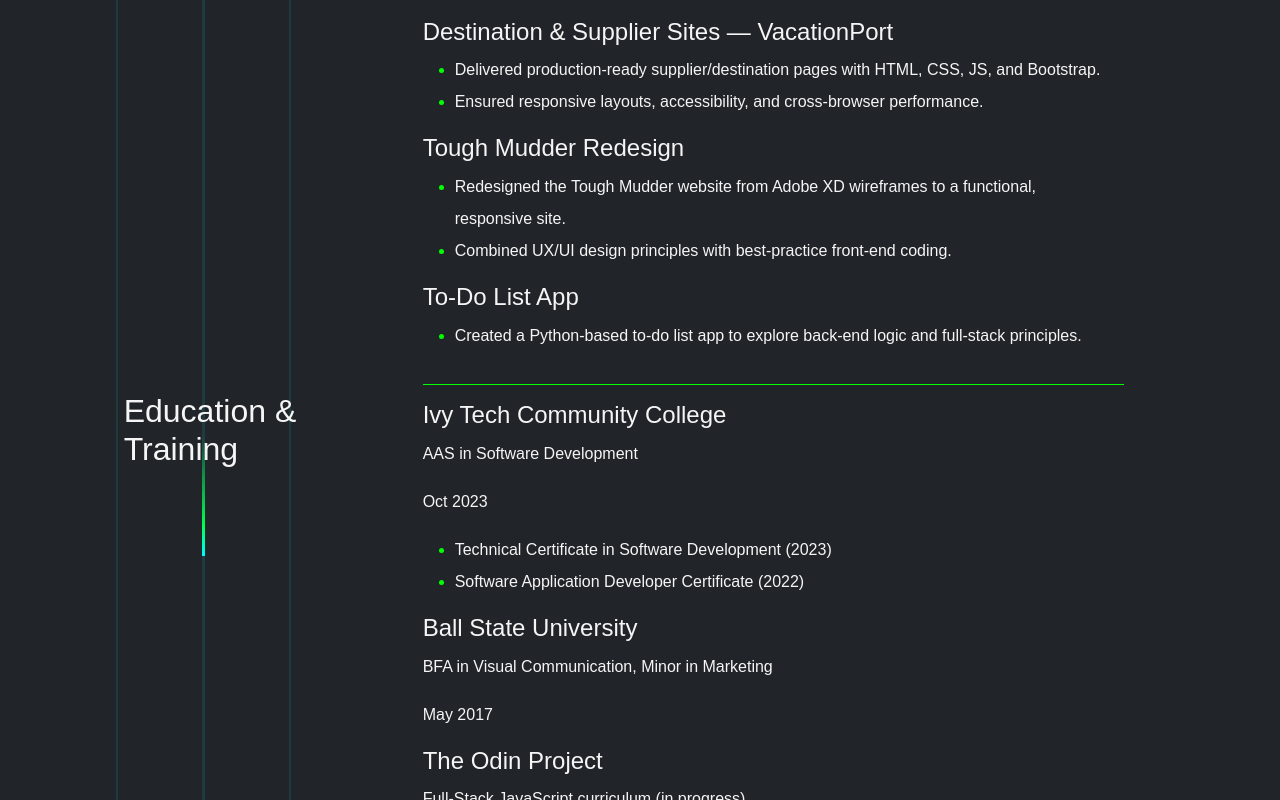
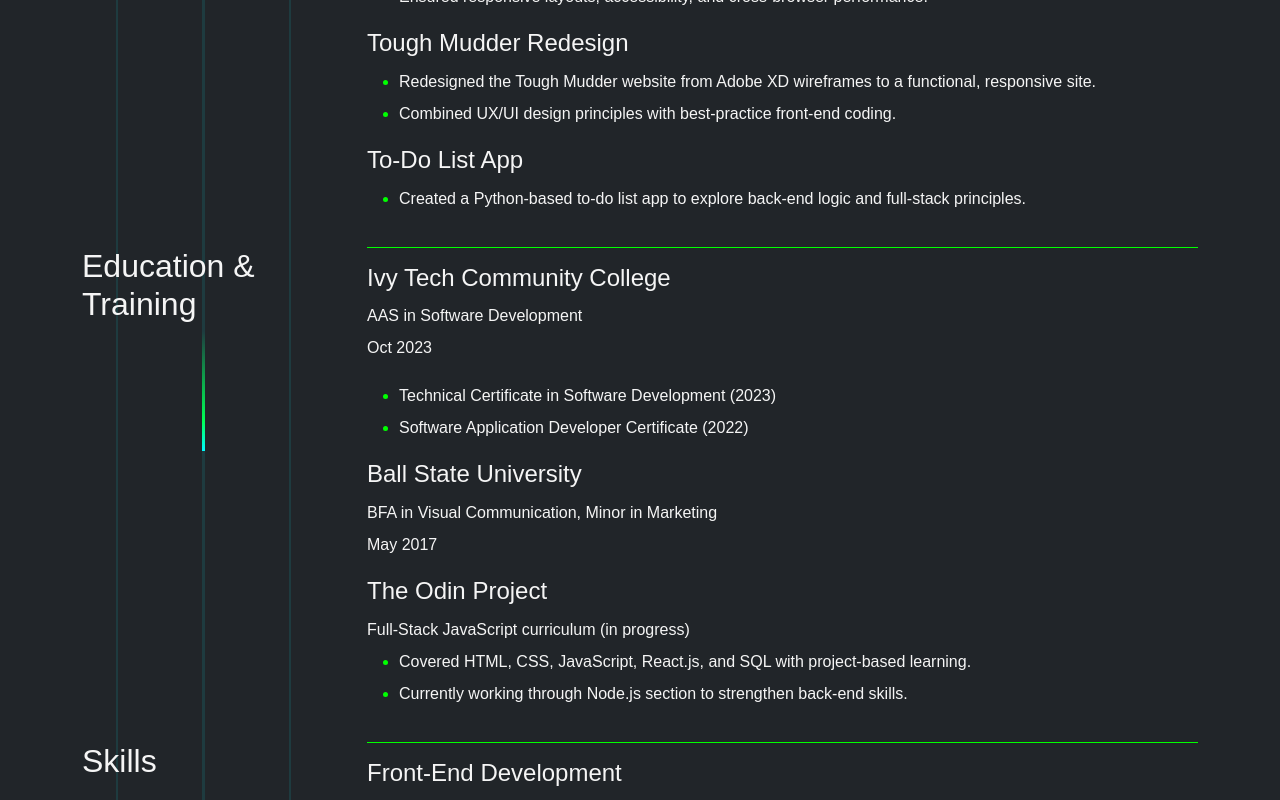
Before and after one commit to Bateeters/BrianTeetersPortfolio, a React (Vite) app in the folder portfolio/: page /about in a window 1280 px wide. Shown: the part 1432-2232 px from the top of the page. Built offline with nearby package versions, Linux system fonts and the light colour scheme.

Commit message:
adjusted structure of about page

```diff
--- a/portfolio/src/components/Bio.jsx
+++ b/portfolio/src/components/Bio.jsx
@@ -3,13 +3,13 @@
 
 function Bio() {
     return (
-        <div style={{textWrap: "pretty", lineHeight: "2em"}}>
-            <div className='row justify-content-md-center justify-content-end me-sm-5 align-items-start align-content-bottom'>
-                <div className='col-md-3 col-sm-8 col-10 p-md-4 pt-md-0 ms-md-3 resume-title' style={{top: "85px"}}>
+        <div style={{textWrap: "pretty", lineHeight: "2em"}} className='container'>
+            <div className='row justify-content-end align-items-start'>
+                <div className='resume-title col-md-3 col-sm-10 col-9 pt-3' style={{top: "85px"}}>
                     <h2>About Me</h2>
                     <img src="https://as1.ftcdn.net/v2/jpg/02/85/73/78/1000_F_285737865_FVbkYfyDTEUTcMHs1YgeR8ZfC8PwyFP3.jpg" alt="Brian Teeters" style={{backgroundColor: "pink", borderRadius: "20px", width: "100%"}}/>
                 </div>
-                <p className='col-md-7 col-sm-8 col-10 pt-md-0 pb-md-0 pt-3 pb-4'>
+                <p className='col-md-9 col-sm-10 col-9 pt-md-5 mt-md-2 pt-3'>
                     Front-End Developer with a foundation in full-stack development and a
                     background in UX/UI design and marketing. Experienced in building responsive,
                     accessible, and user-focused web applications using modern front-end
--- a/portfolio/src/components/Hero.jsx
+++ b/portfolio/src/components/Hero.jsx
@@ -2,9 +2,8 @@
 
 function Hero() {
     return (
-        <div className="hero container">
-            <div className="row d-flex justify-content-center align-items-center h-100">
-                <div className="col-12 p-0">
+        <div className="row justify-content-end me-md-0 me-sm-5 align-items-center h-100">
+            <div className="col-md-9 col-10 p-0">
                 <p>Seamless digital design from concept to code.</p>
                 <h1>I'm Brian Teeters</h1>
                 <h2>Front-End Developer</h2>
@@ -17,7 +16,6 @@
                 </div>
             </div>
         </div>
-        </div>
     )
 }
 
--- a/portfolio/src/components/ResumeSection.jsx
+++ b/portfolio/src/components/ResumeSection.jsx
@@ -2,9 +2,9 @@
 
 function ResumeSection({ section }) {
     return (
-        <div className="resume-section row justify-content-md-center justify-content-end me-sm-5 align-items-start">
-            <h2 className="col-md-3 col-sm-8 col-10 p-md-4 ms-md-3 resume-title">{section.section}</h2>
-            <div className="col-md-7 col-sm-8 col-10 pb-md-0 pb-5">
+        <div className="resume-section row justify-content-end align-items-start">
+            <h2 className="resume-title col-md-3 col-sm-10 col-9 pt-3">{section.section}</h2>
+            <div className="col-md-9 col-sm-10 col-9">
                 <hr/>
                 {/* Case 1: Experience / Projects / Education */}
                 {section.items && section.items.map((item, i) => (
@@ -15,7 +15,7 @@
                             {item.company && ` — ${item.company}`}
                             {item.institution && ` ${item.institution}`}
                         </h4>
-                        {item.degree && <p className="degree">{item.degree}</p>}
+                        {item.degree && <p className="degree mb-0">{item.degree}</p>}
                         {item.date && <p className="date">{item.date}</p>}
 
                         {/* Bullets */}
--- a/portfolio/src/components/Stats.jsx
+++ b/portfolio/src/components/Stats.jsx
@@ -2,8 +2,9 @@
 
 function Stats() {
     return (
-        <div className="container">
         <div className="row justify-content-center">
+            <div className="col-md-9 col-sm-10">
+                <div className="row">
                     <div className="col-3 p-0 stat-card-container d-flex align-items-end">
                         <div className="card stat-card-start w-100">
                             <div className="stat-card-body text-center">
@@ -38,6 +39,7 @@
                     </div>
                 </div>
             </div>
+        </div>
     )
 }
 
--- a/portfolio/src/css/index.css
+++ b/portfolio/src/css/index.css
@@ -136,11 +136,11 @@
   background-color: var(--bg-light);
 
   & .line {
-    background: rgba(255, 0, 89, 0.17);
+    background: rgba(254, 167, 199, 0.268);
   }
 
   & .line::after {
-      background: linear-gradient(to bottom, rgba(204, 0, 255, 0) 0%, salmon 75%, orchid 100%);
+      background: linear-gradient(to bottom, rgba(204, 0, 255, 0) 0%, salmon 75%, rgb(208, 0, 255) 100%);
   }
 
   & nav {
--- a/portfolio/src/pages/About.jsx
+++ b/portfolio/src/pages/About.jsx
@@ -9,9 +9,9 @@
             <header>
                 <Nav />
             </header>
-            <main style={{marginTop: "100px"}}>
+            <div style={{marginTop: "100px"}}>
                 <Bio />
-            </main>
+            </div>
 
             <footer>
                 <Footer />
--- a/portfolio/src/pages/Home.jsx
+++ b/portfolio/src/pages/Home.jsx
@@ -11,23 +11,23 @@
             <header>
                 <Nav />
             </header>
-            <main>
-                <section id="hero" aria-label="Introduction">
+            <div style={{textWrap: "pretty"}}>
+                <section id="hero" className='hero container' aria-label="Introduction">
                     <Hero />
                 </section>
 
-                <section id="stats" aria-label="Stats">
+                <section id="stats" className='container' aria-label="Stats">
                     <Stats />
                 </section>
 
-                <section id="projects" aria-label="Projects">
+                <section id="projects" className='container-fluid' aria-label="Projects">
                     <Projects />
                 </section>
 
-                <section id="summary" aria-label="Short Summary">
+                <section id="summary" className='container-fluid' aria-label="Short Summary">
                     <Summary />
                 </section>
-            </main>
+            </div>
 
             <footer>
                 <Footer />
```
Lines whose indentation alone changed are shown as unchanged.
